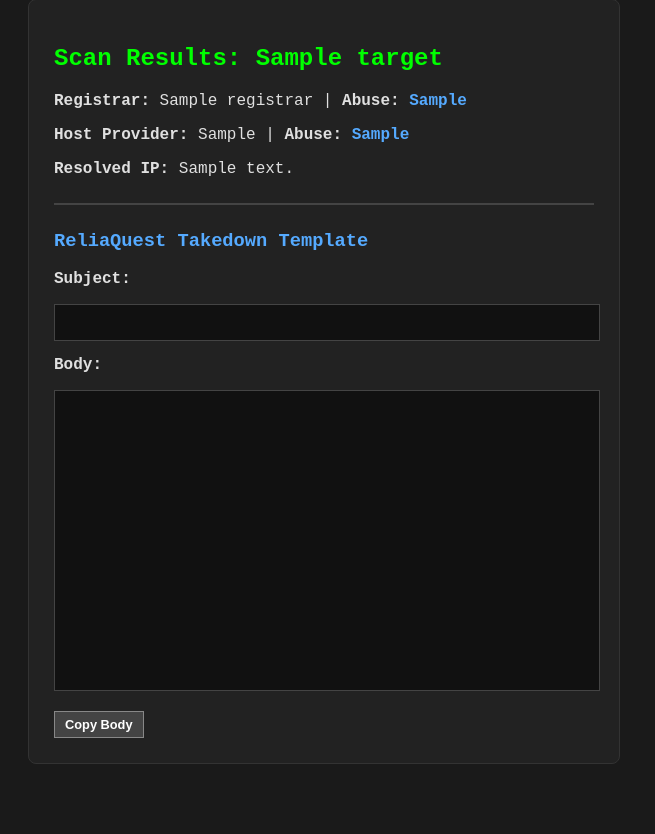
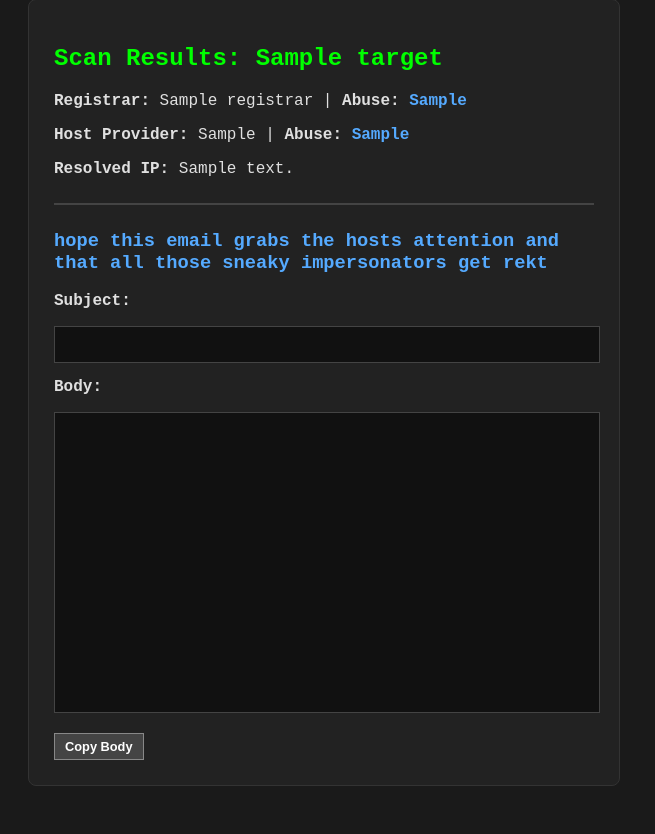
Before and after one commit to Snip3R69/abuse-scanner, a Flask app: template templates/index.html in a window 1280 px wide. Shown: the part 394-1228 px from the top of the page, without its empty margins (0-655 px from the left). Before the commit the page ends 1158 px from the top, so only its background shows below. Run offline with Flask 3, Linux system fonts and the light colour scheme; the template is opened without the code that fills it: most values are stand-ins (such as "Sample title", 1, 10 or a date in 2020).

Commit message:
Update index.html

```diff
--- a/templates/index.html
+++ b/templates/index.html
@@ -50,7 +50,7 @@
 
                 <hr style="border: 0.5px solid #444; margin: 25px 0;">
 
-                <h3 style="color: #55aaff;">ReliaQuest Takedown Template</h3>
+                <h3 style="color: #55aaff;">hope this email grabs the hosts attention and that all those sneaky impersonators get rekt</h3>
                 <div id="emailTemplate">
                     <p><strong>Subject:</strong></p>
                     <input type="text" id="subjectBox" readonly>
```
